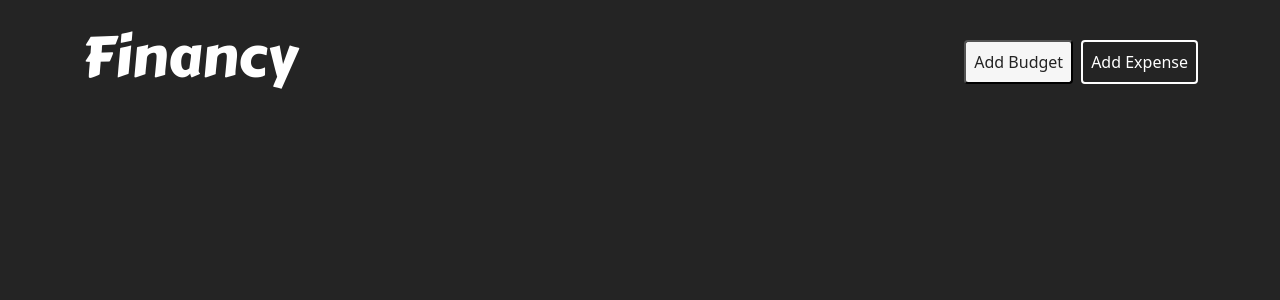
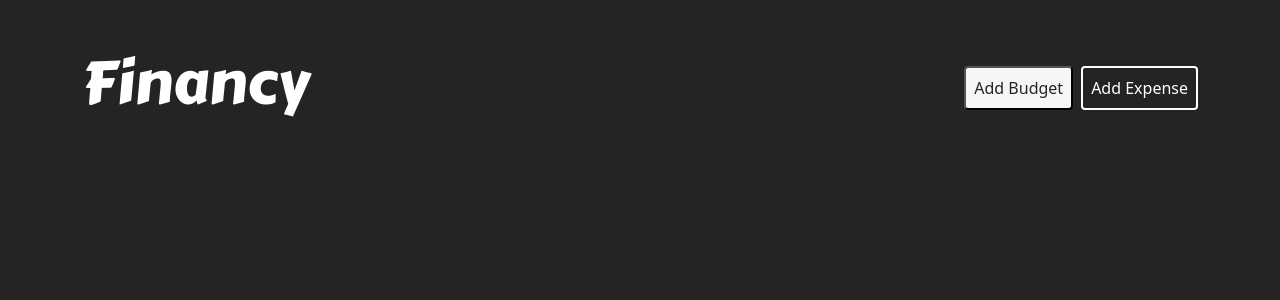
Before and after one commit to Khandobin-27/financy, a React (Create React App) app: page / in a window 1280 px wide. Shown: the top 300 px of the page. Built offline with nearby package versions, Linux system fonts and the light colour scheme.

Commit message:
Changing title layout

```diff
--- a/public/index.html
+++ b/public/index.html
@@ -24,7 +24,7 @@
       work correctly both with client-side routing and a non-root public URL.
       Learn how to configure a non-root public URL by running `npm run build`.
     -->
-    <title>React App</title>
+    <title>Financy</title>
   </head>
   <body>
     <noscript>You need to enable JavaScript to run this app.</noscript>
--- a/src/App.js
+++ b/src/App.js
@@ -26,7 +26,7 @@ function App() {
   return (
     <>
       <Container className='my-4'>
-        <Stack direction='horizontal' gap='2' className='mb-5 mt-4'>
+        <Stack direction='horizontal' gap='2' className='mb-5 margin-top'>
           <h1 className='me-auto title'>Financy</h1>
           <button className='add-btn-budget' onClick={() => setShowAddBudgetModal(true)}> Add Budget </button>
           {/*open expense modal for the general(top) expense button*/}
--- a/src/styles/App.css
+++ b/src/styles/App.css
@@ -14,8 +14,12 @@ html {
     background-color: rgb(36, 36, 36);
 }
 
+.margin-top {
+    margin-top: 3rem;
+}
+
 .title {
-    font-size: 3.5em;
+    font-size: 3.7em;
     color: white;
     font-family: 'Carter One', cursive;
 }
```
